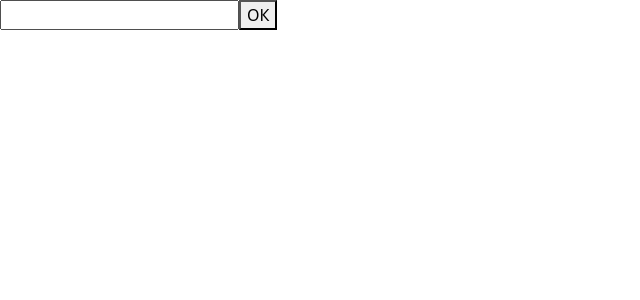
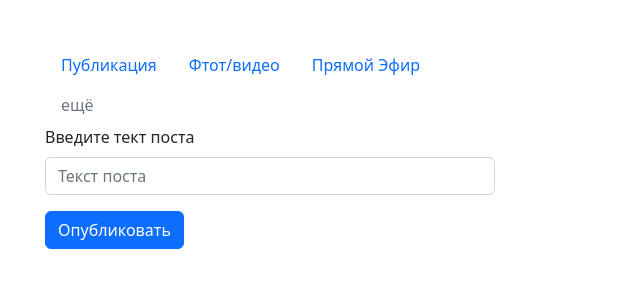
Before and after one commit to Natlia82/LessonRouterCrud, a React (Create React App) app: page /posts/new in a window 1280 px wide. Shown: the top 300 px of the page, without its empty margins (0-640 px from the left). Built offline with nearby package versions, Linux system fonts and the light colour scheme.

Commit message:
форма ввода нового поста

```diff
--- a/src/components/NewPost.js
+++ b/src/components/NewPost.js
@@ -1,6 +1,9 @@
 import React, {useState} from 'react';
 import { Routes, Route, NavLink, Navigate, useNavigate, useSearchParams } from "react-router-dom";
 import UseJsonPost from "../hooks/useJsonPost";
+import Form from 'react-bootstrap/Form';
+import Button from 'react-bootstrap/Button';
+import Nav from 'react-bootstrap/Nav';
 
 function NewPost() {
   const [form, setForm] = useState({
@@ -20,12 +23,30 @@ function NewPost() {
         navigate(`/`);
    };
     return (
-      <form onSubmit={handleSubmit}>
+      <Form className='newForm' onSubmit={handleSubmit} >
+            <Nav >
+              <Nav.Item>
+                    <Nav.Link href="#">Публикация</Nav.Link>
+              </Nav.Item>
+              <Nav.Item>
+                  <Nav.Link eventKey="#">Фтот/видео</Nav.Link>
+              </Nav.Item>
+              <Nav.Item>
+                  <Nav.Link eventKey="#">Прямой Эфир</Nav.Link>
+              </Nav.Item>
+              <Nav.Item>
+                  <Nav.Link eventKey="#" disabled>ещё</Nav.Link>
+              </Nav.Item>
+            </Nav>
+            <Form.Group className="mb-3" >
+                    <Form.Label>Введите тект поста</Form.Label>
+                    <Form.Control placeholder="Текст поста" name="content" value={form.content} onChange={handleFormChange}/>
+            </Form.Group>
+            <Button variant="primary" type="submit">
+                   Опубликовать
+            </Button>
 
-            <input type="text" name="content" value={form.content} onChange={handleFormChange} />
-
-            <button className="spanLi"  >ОК</button>
-        </form>
+        </Form>
     )
 }
 
--- a/src/index.css
+++ b/src/index.css
@@ -17,3 +17,8 @@ code {
 .coment {
     margin: 10px;
 }
+
+.newForm {
+    width: 450px;
+    margin: 45px;
+}
```
